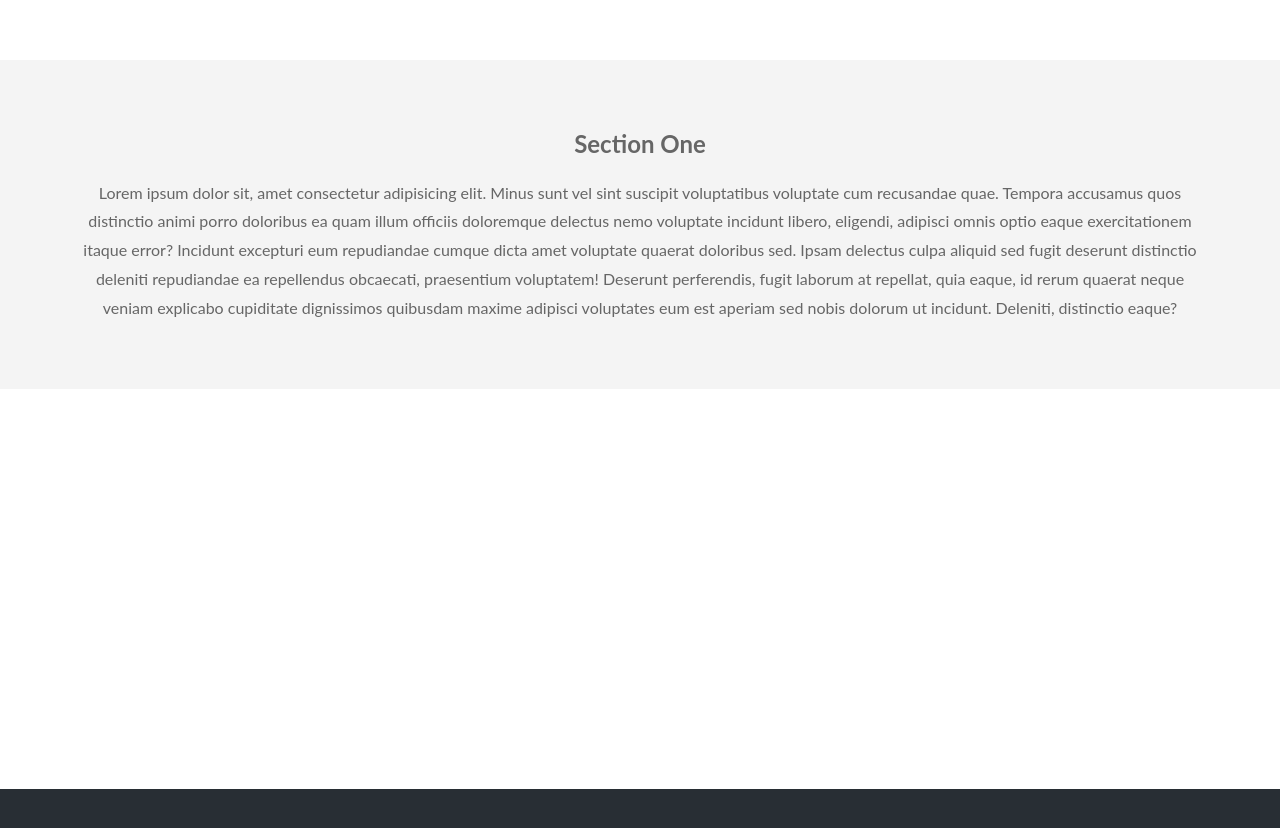
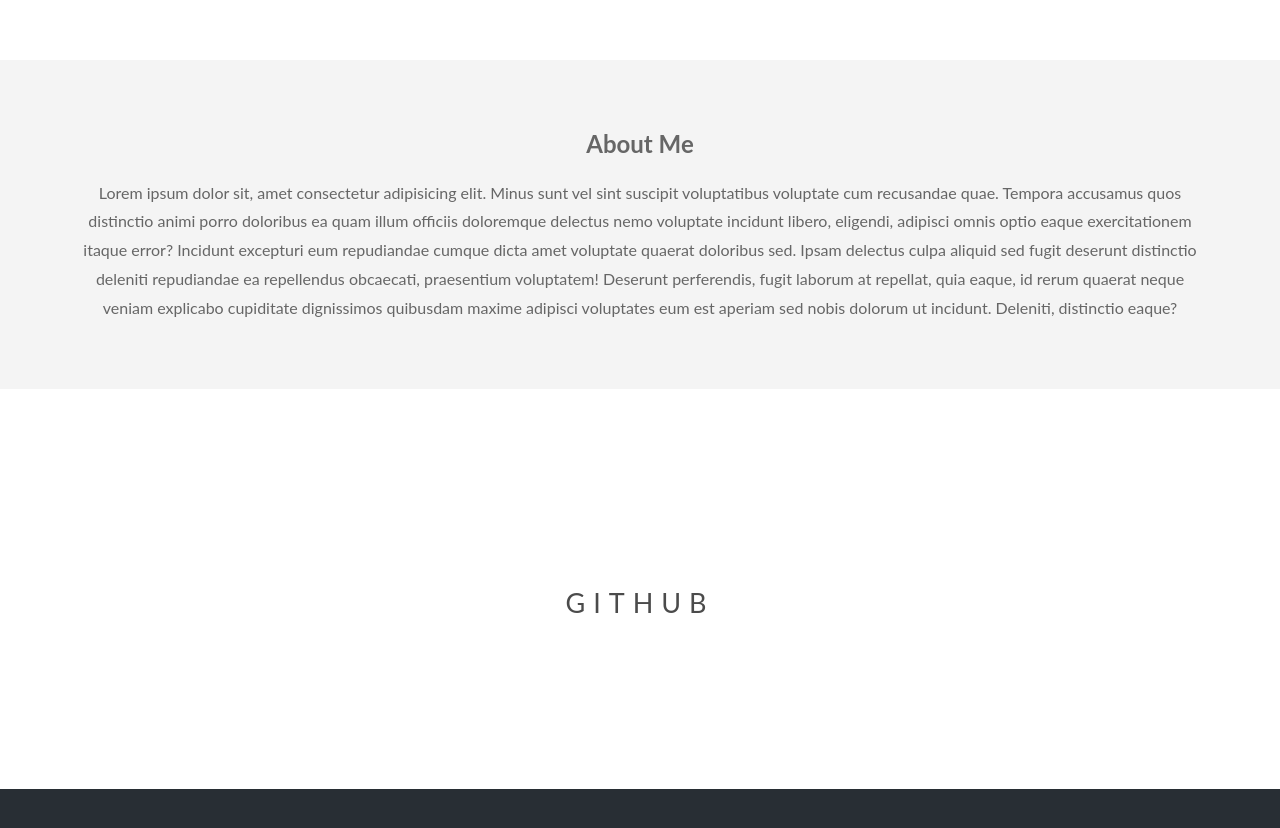
Before and after one commit to JARED-J/Web-Design-Practice, a plain HTML site: page index.html in a window 1280 px wide. Shown: the part 740-1568 px from the top of the page. Drawn offline with Linux system fonts and the light colour scheme.

Commit message:
added link to github, and style link

```diff
--- a/css/style.css
+++ b/css/style.css
@@ -64,6 +64,20 @@ body, html{
     text-transform:uppercase;
 }
 
+.ptext a{
+    color: #000;
+    text-decoration: none;
+    transition: border-shadow 1s ease-in;
+}
+
+.ptext a:hover{
+    color:#ddd;
+    background-color: #000;
+    text-decoration:none;
+    cursor:pointer;
+    border-shadow: 0px 0px 5px 5px #000000;
+}
+
 .ptext .border{
     background-color:#111;
     color:#fff;
--- a/index.html
+++ b/index.html
@@ -17,7 +17,7 @@
 	</div>
 
 	<section class="section section-light">
-		<h2>Section One</h2>
+		<h2>About Me</h2>
 		<p>
 			Lorem ipsum dolor sit, amet consectetur adipisicing elit. Minus sunt vel sint suscipit voluptatibus voluptate cum recusandae quae. Tempora accusamus quos distinctio animi porro doloribus ea quam illum officiis doloremque delectus nemo voluptate incidunt libero, eligendi, adipisci omnis optio eaque exercitationem itaque error? Incidunt excepturi eum repudiandae cumque dicta amet voluptate quaerat doloribus sed. Ipsam delectus culpa aliquid sed fugit deserunt distinctio deleniti repudiandae ea repellendus obcaecati, praesentium voluptatem! Deserunt perferendis, fugit laborum at repellat, quia eaque, id rerum quaerat neque veniam explicabo cupiditate dignissimos quibusdam maxime adipisci voluptates eum est aperiam sed nobis dolorum ut incidunt. Deleniti, distinctio eaque?
 		</p>
@@ -26,7 +26,7 @@
 	<div class="pimg2">
 		<div class="ptext">
 			<span class="border trans">
-				Image Two Text
+				<a href="https://github.com/JARED-J">Github</a>
 			</span>
 		</div>
 	</div>
```
